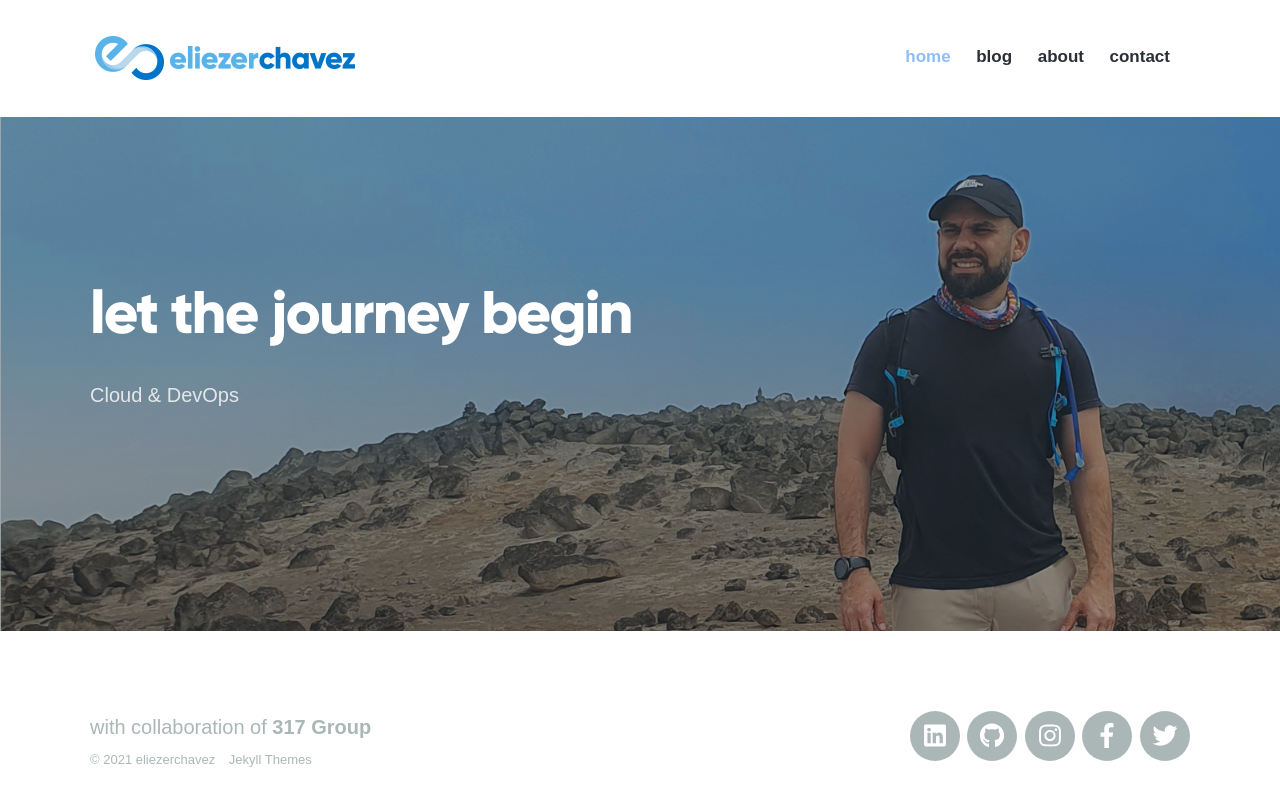
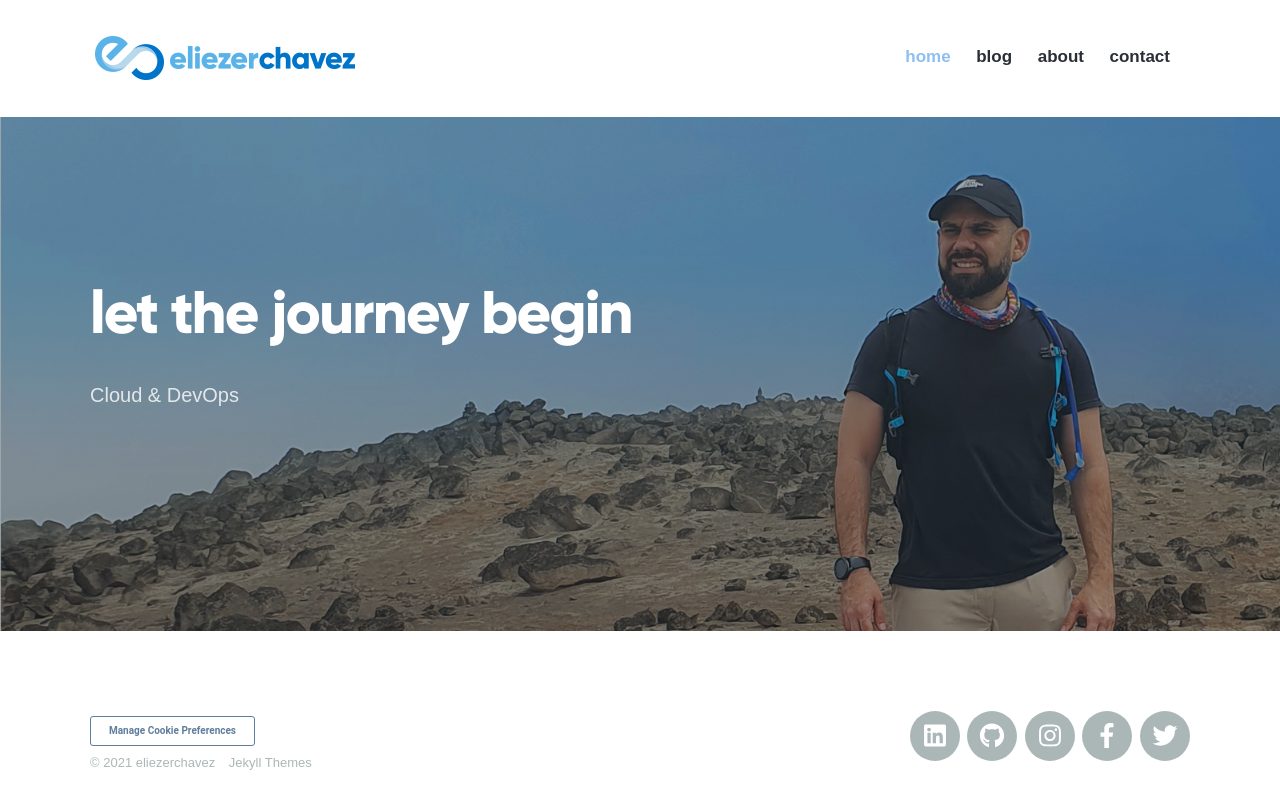
Before and after one commit to eliezerchavez/eliezerchavez.github.io, a Jekyll site: the page built from index.html, in a window 1280 px wide. Shown: the top 809 px of the page. Built offline with Jekyll 4.4.1, drawn with Linux system fonts in a browser that asks for light colours; nearby versions of some CDN libraries; some web fonts are replaced; a script that is not in the unit is left out.

Commit message:
added termly

```diff
--- a/_data/settings.yml
+++ b/_data/settings.yml
@@ -18,7 +18,7 @@ menu_settings:
       url: '/contact'
 
 footer_settings:
-  footer_tagline: with collaboration of <b>317 Group</b>
+  footer_tagline: '<button class="termly-cookie-preference-button" type="button" style="background: white; width: 165px; height: 30px; border-radius: 3px; border: 1px solid #5f7d9c; font-family: Roboto, Arial; font-size: 10px; color: #5f7d9c; font-weight: 600; box-sizing: border-box; cursor: pointer; padding: 0; outline: none;" onclick="displayPreferenceModal()">Manage Cookie Preferences</button>'
 
 hero_settings:
   overlay_opacity: 0.4
```
